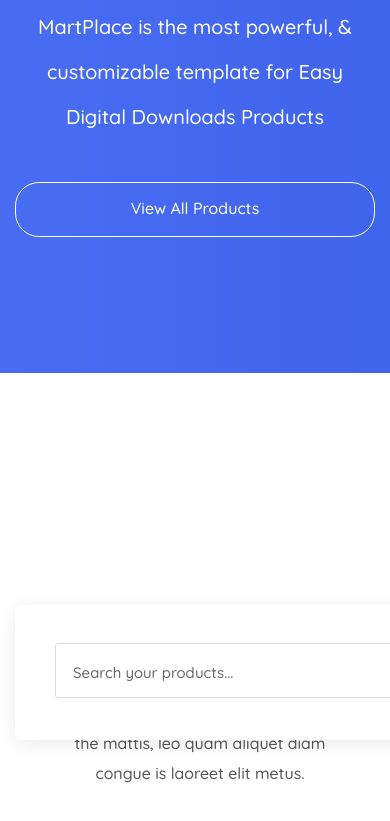
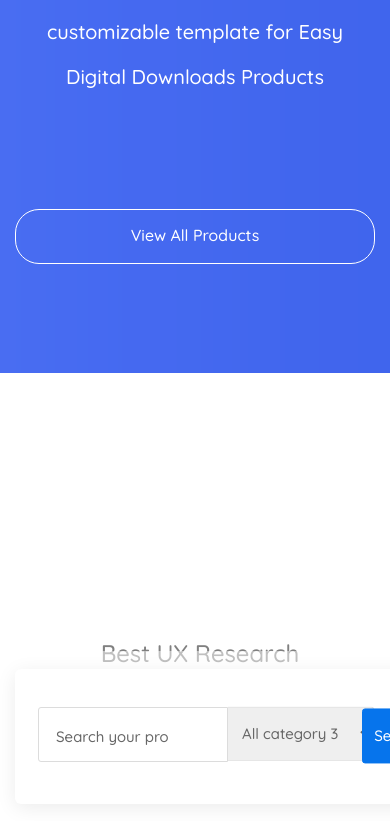
Before and after one commit to licler/MartPlace, a website: page app/index.html in a window 390 px wide. Shown: the part 531-1352 px from the top of the page. Drawn offline with nearby package versions, Linux system fonts and the light colour scheme.

Commit message:
create adaptiv

```diff
--- a/app/scss/_media.scss
+++ b/app/scss/_media.scss
@@ -122,27 +122,41 @@
 
 // finish footer
 
-//
+// start create
 @media (max-width: 920px) {
 
     .create__title,
     .create__main-title {
         font-size: 45px;
     }
+    .create__desc {
+        line-height: 64px;
+    }
+    // .create__title {
+    //     margin-top: -80px;
+    // }
 }
-
+@media (max-width: 890px) {
+    .create__title {
+        margin-top: -2px;
+    }
+}
+@media (max-width: 910px) {
+    .create__title {
+        margin-top: -2px;
+    }
+}
 @media (max-width: 590px) {
     .create__link {
         width: 155px;
         padding: 16px 5px;
-        margin-top: -24px;
+        margin-top: 50px;
     }
-
     .create__title,
     .create__main-title {
         font-size: 30px;
         margin-bottom: 20px;
-        line-height: 45px;
+        line-height: 65px;
     }
     .create__desc {
         line-height: 45px;
@@ -153,3 +167,155 @@
         width: 100%;
     }
 }
+@media (max-width: 1150px) {
+    .create__input {
+        width: 500px;
+    }
+    .create__select {
+        width: 180px;
+    }
+    .create__form {
+        width: 1000px;
+    }
+    .create__box-one {
+        width: 975px;
+    }
+    .create__box-two {
+        width: 940px;
+    }
+}
+@media (max-width: 1050px) {
+    .create__input {
+        width: 300px;
+    }
+    .create__select {
+        width: 170px;
+    }
+    .create__form {
+        width: 800px;
+    }
+    .create-btn {
+        width: 200px;
+    }
+    .create__box-one {
+        width: 760px;
+    }
+    .create__box-two {
+        width: 735px;
+    }
+}
+@media (max-width: 840px) {
+    .create__input {
+        width: 265px;
+    }
+    .create__select {
+        width: 146px;
+        padding: 17px 10px;
+    }
+    .create__form {
+        width: 600px;
+        padding: 38px 23px;
+    }
+    .create-btn {
+        width: 108px;
+    }
+    .create__box-one {
+        width: 565px;
+    }
+    .create__box-two {
+        width: 530px;
+    }
+}
+@media (max-width: 650px) {
+    .create__input {
+        width: 200px;
+    }
+    .create__select {
+        width: 146px;
+        padding: 17px 10px;
+    }
+    .create__form {
+        width: 600px;
+        padding: 38px 23px;
+    }
+    .create-btn {
+        width: 108px;
+    }
+}
+@media (max-width: 620px) {
+    .create__input {
+        width: 190px;
+    }
+    .create__select {
+        width: 146px;
+        padding: 17px 10px;
+    }
+    .create__form {
+        width: 550px;
+        padding: 38px 23px;
+    }
+    .create-btn {
+        width: 108px;
+    }
+    .create__box-one {
+        width: 515px;
+    }
+    .create__box-two {
+        width: 480px;
+    }
+}
+@media (max-width: 610px) {
+    .create__title {
+        margin-top: -100px;
+        font-size: 45px;
+    }
+    .create__main-title {
+        font-size: 45px;
+    }
+    .create__input {
+        width: 190px;
+    }
+    .create__select {
+        width: 146px;
+        padding: 17px 10px;
+    }
+    .create__form {
+        width: 550px;
+        padding: 38px 23px;
+    }
+    .create-btn {
+        width: 108px;
+    }
+    .create__box-one {
+        width: 515px;
+    }
+    .create__box-two {
+        width: 480px;
+    }
+    .create__link {
+        margin-bottom: 215px;
+    }
+}
+@media (max-width: 580px) {
+    .create__form {
+        width: 525px;
+    }
+    .create__box-one {
+        width: 490px;
+    }
+    .create__box-two {
+        width: 450px;
+    }
+}
+@media (max-width: 540px) {
+    .create__form {
+        width: 495px;
+        padding: 38 15px;
+    }
+    .create__box-one {
+        width: 455px;
+    }
+    .create__box-two {
+        width: 415px;
+    }
+}
```
Also changed, not shown: app/css/style.min.css.
